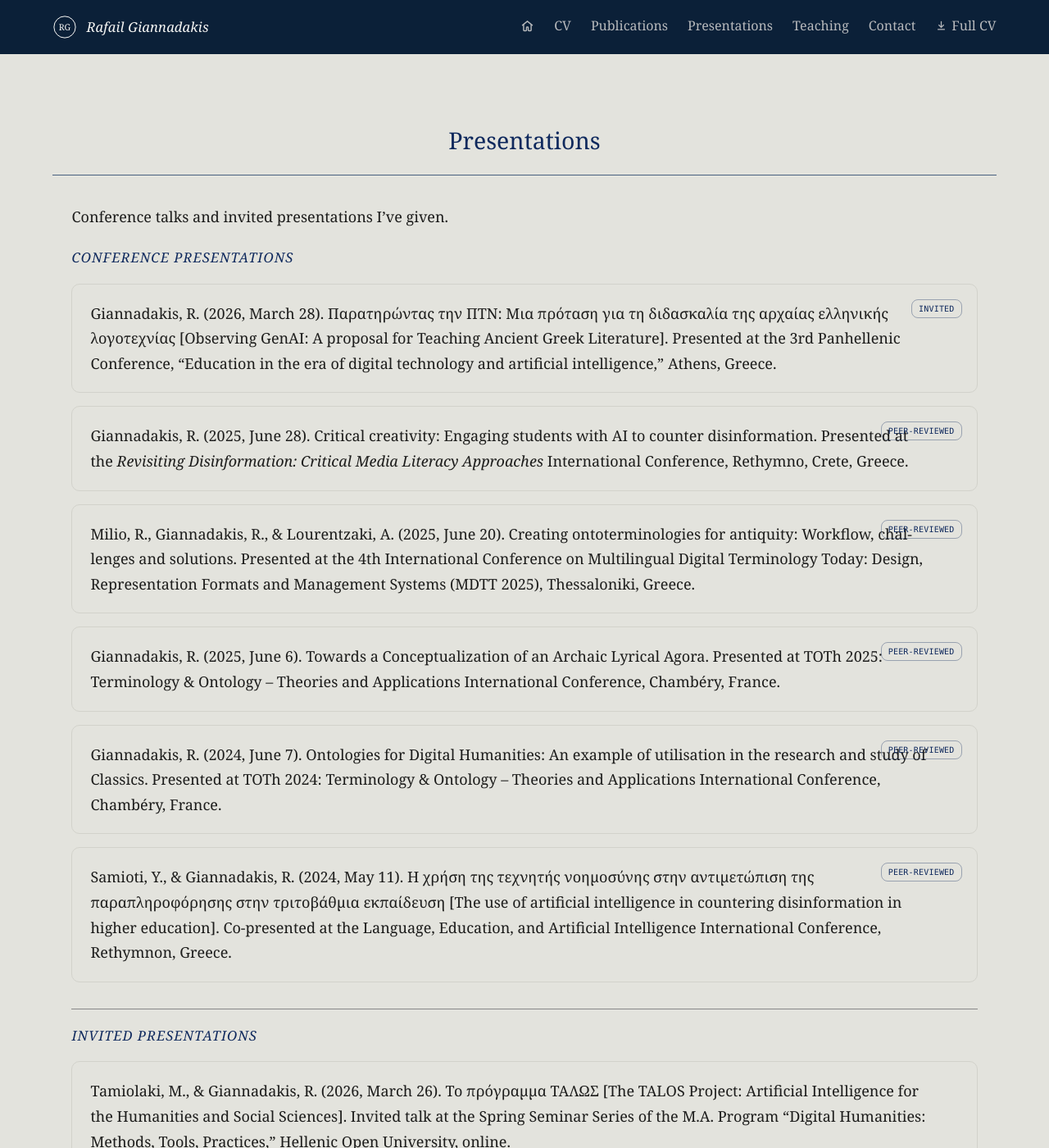
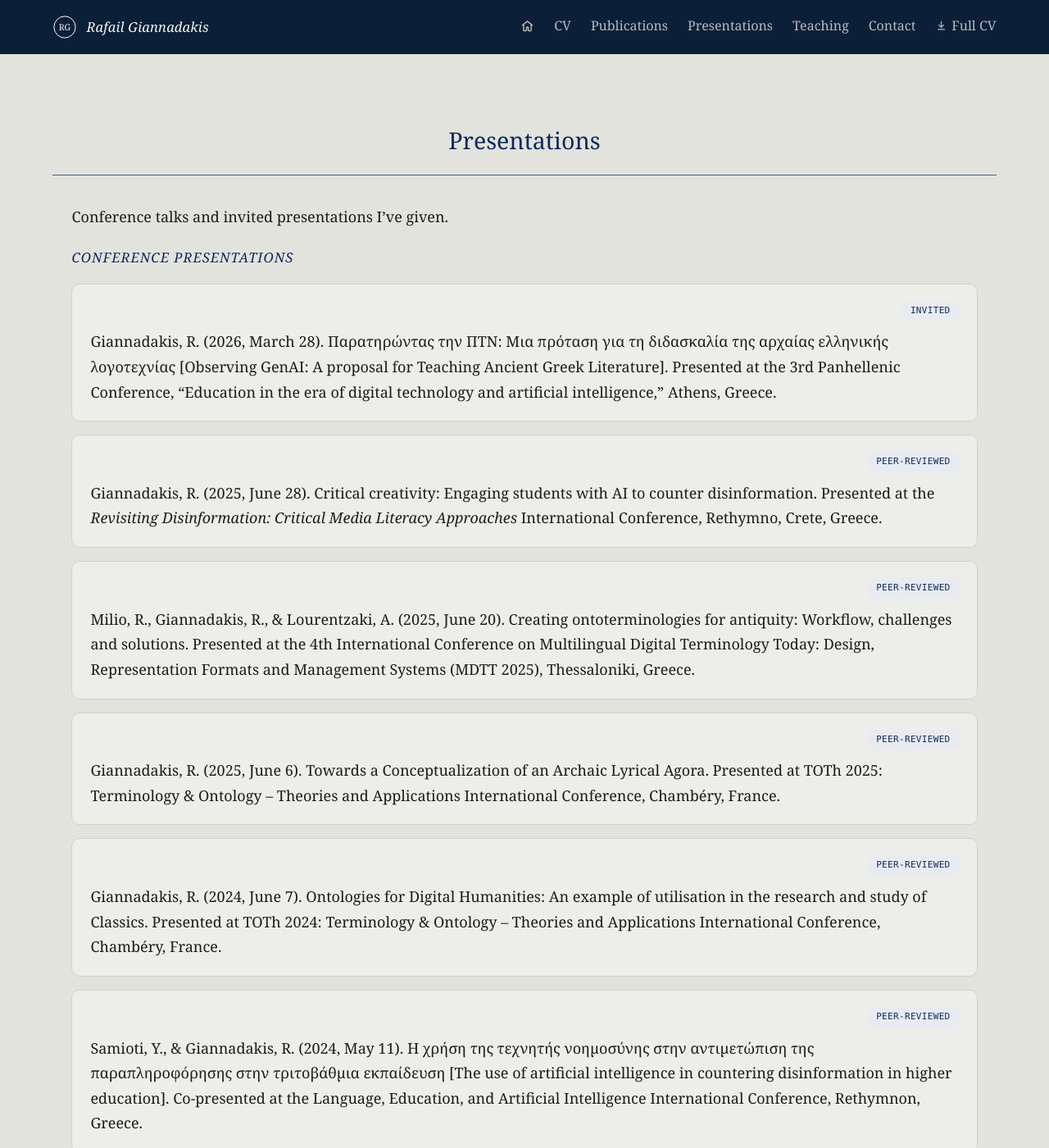
Before and after one commit to rgiannadakis/rgiannadakis.github.io, a Jekyll site: the page built from presentations.md, in a window 1280 px wide and 1400 px high. Shown: the whole window at 82% size. Built offline with Jekyll 4.4.1, drawn with Linux system fonts in a browser that asks for light colours.

Commit message:
site updates

```diff
--- a/assets/css/style.css
+++ b/assets/css/style.css
@@ -211,9 +211,9 @@ ul.tags li{
 .entry{
   border:1px solid var(--line);
   border-radius:10px;
-  padding:20px 56px 20px 22px;
+  padding:20px 22px;
   margin-bottom:16px;
-  position:relative;
+  background:rgba(255,255,255,0.35);
 }
 .entry:last-child{ margin-bottom:0; }
 .entry p{ margin:0 0 10px; text-align:left; }
@@ -228,12 +228,14 @@ ul.tags li{
   transition:color .15s ease, border-color .15s ease;
 }
 .entry-link:hover{ border-bottom-color:var(--accent); }
+.entry-tag{ display:flex; justify-content:flex-end; margin-bottom:10px; }
 .badge-tag{
-  position:absolute; top:18px; right:18px;
+  display:inline-block;
   font-family:var(--mono);
-  font-size:10px; text-transform:uppercase;
-  letter-spacing:0.02em; color:var(--accent);
-  border:1px solid rgba(15,41,93,0.35); border-radius:8px; padding:2px 8px;
+  font-size:11px; text-transform:uppercase;
+  letter-spacing:0.03em; color:var(--accent);
+  background:var(--accent-soft); border:none; border-radius:8px;
+  padding:3px 10px;
   white-space:nowrap;
 }
 .page-title{
--- a/presentations.md
+++ b/presentations.md
@@ -9,32 +9,38 @@ Conference talks and invited presentations I've given.
 ## Conference Presentations
 
 <div class="entry" markdown="1">
-<span class="badge-tag">Invited</span>
+<div class="entry-tag"><span class="badge-tag">Invited</span></div>
+
 Giannadakis, R. (2026, March 28). Παρατηρώντας την ΠΤΝ: Μια πρόταση για τη διδασκαλία της αρχαίας ελληνικής λογοτεχνίας [Observing GenAI: A proposal for Teaching Ancient Greek Literature]. Presented at the 3rd Panhellenic Conference, "Education in the era of digital technology and artificial intelligence," Athens, Greece.
 </div>
 
 <div class="entry" markdown="1">
-<span class="badge-tag">Peer-reviewed</span>
+<div class="entry-tag"><span class="badge-tag">Peer-reviewed</span></div>
+
 Giannadakis, R. (2025, June 28). Critical creativity: Engaging students with AI to counter disinformation. Presented at the *Revisiting Disinformation: Critical Media Literacy Approaches* International Conference, Rethymno, Crete, Greece.
 </div>
 
 <div class="entry" markdown="1">
-<span class="badge-tag">Peer-reviewed</span>
+<div class="entry-tag"><span class="badge-tag">Peer-reviewed</span></div>
+
 Milio, R., Giannadakis, R., & Lourentzaki, A. (2025, June 20). Creating ontoterminologies for antiquity: Workflow, challenges and solutions. Presented at the 4th International Conference on Multilingual Digital Terminology Today: Design, Representation Formats and Management Systems (MDTT 2025), Thessaloniki, Greece.
 </div>
 
 <div class="entry" markdown="1">
-<span class="badge-tag">Peer-reviewed</span>
+<div class="entry-tag"><span class="badge-tag">Peer-reviewed</span></div>
+
 Giannadakis, R. (2025, June 6). Towards a Conceptualization of an Archaic Lyrical Agora. Presented at TOTh 2025: Terminology & Ontology – Theories and Applications International Conference, Chambéry, France.
 </div>
 
 <div class="entry" markdown="1">
-<span class="badge-tag">Peer-reviewed</span>
+<div class="entry-tag"><span class="badge-tag">Peer-reviewed</span></div>
+
 Giannadakis, R. (2024, June 7). Ontologies for Digital Humanities: An example of utilisation in the research and study of Classics. Presented at TOTh 2024: Terminology & Ontology – Theories and Applications International Conference, Chambéry, France.
 </div>
 
 <div class="entry" markdown="1">
-<span class="badge-tag">Peer-reviewed</span>
+<div class="entry-tag"><span class="badge-tag">Peer-reviewed</span></div>
+
 Samioti, Y., & Giannadakis, R. (2024, May 11). Η χρήση της τεχνητής νοημοσύνης στην αντιμετώπιση της παραπληροφόρησης στην τριτοβάθμια εκπαίδευση [The use of artificial intelligence in countering disinformation in higher education]. Co-presented at the Language, Education, and Artificial Intelligence International Conference, Rethymnon, Greece.
 </div>
 
```
